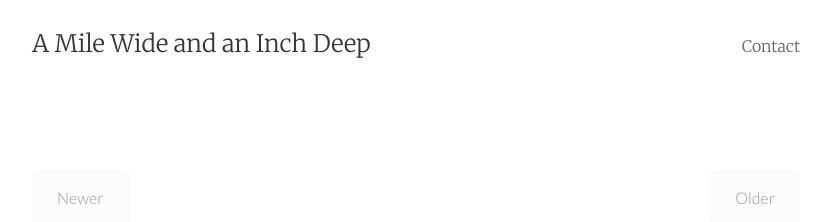
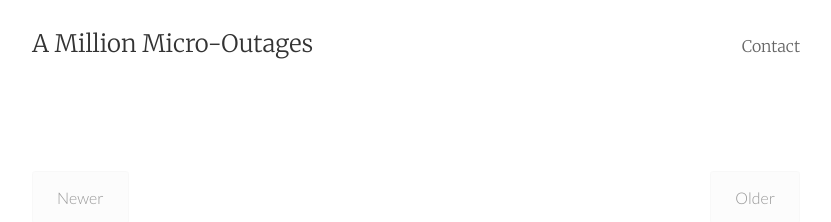
Before and after one commit to ctchurch/ctchurch.github.io, a Jekyll site: the page built from index.html, in a window 1280 px wide. Shown: the top 222 px of the page, without its empty margins (224-1055 px from the left). Built offline with Jekyll 4.4.1, drawn with Linux system fonts in a browser that asks for light colours; the list of posts is cut into pages by our own code.

Commit message:
Update _config.yml

```diff
--- a/_config.yml
+++ b/_config.yml
@@ -2,7 +2,7 @@ excerpt_separator: ""
 pygments: true
 markdown: kramdown
 url: http://ctchurch.github.io
-title: A Mile Wide and an Inch Deep
+title: A Million Micro-Outages
 email: chris.church@gmail.com
 author: Chris Church
 description: DevOps, Pragmatic MicroServices, Open Source, and Sarcasm
```
